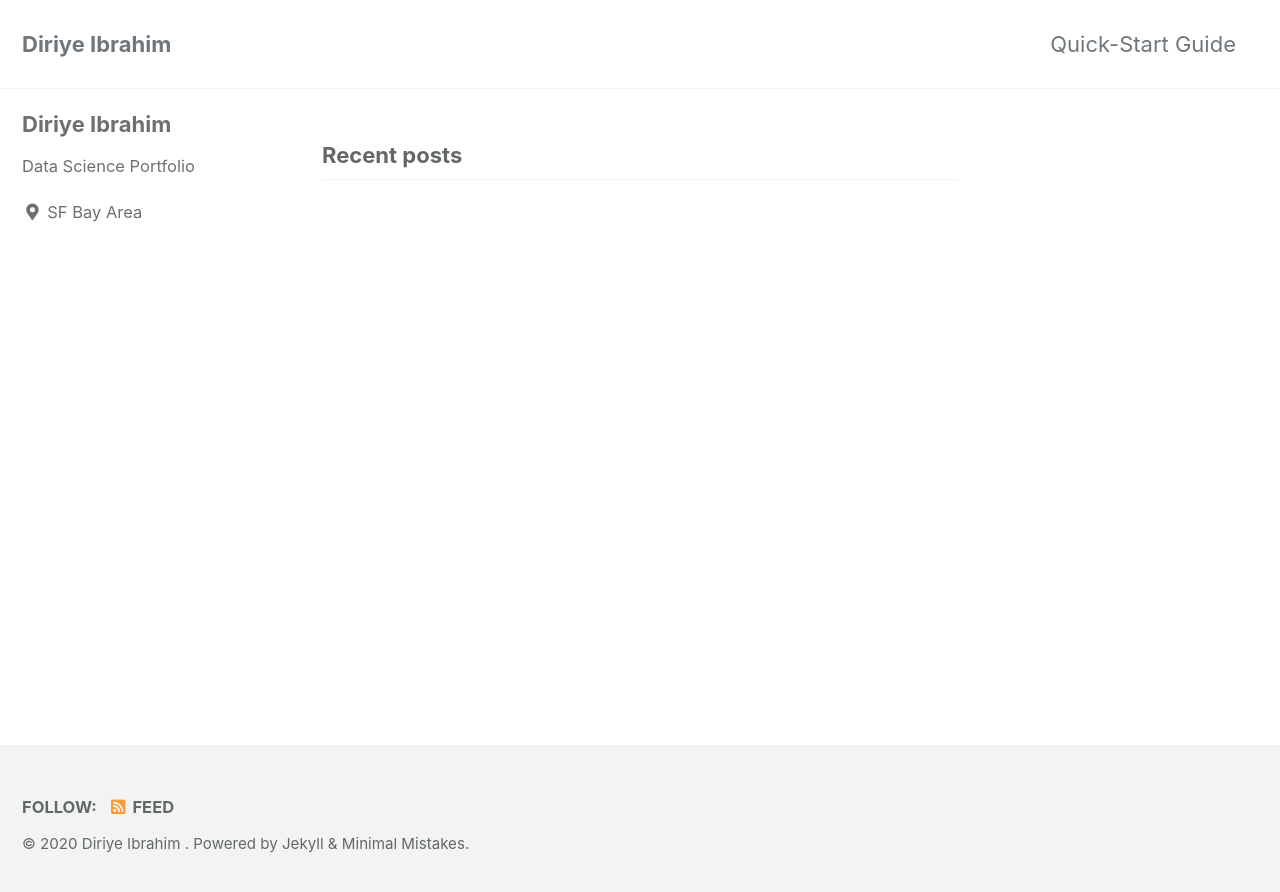
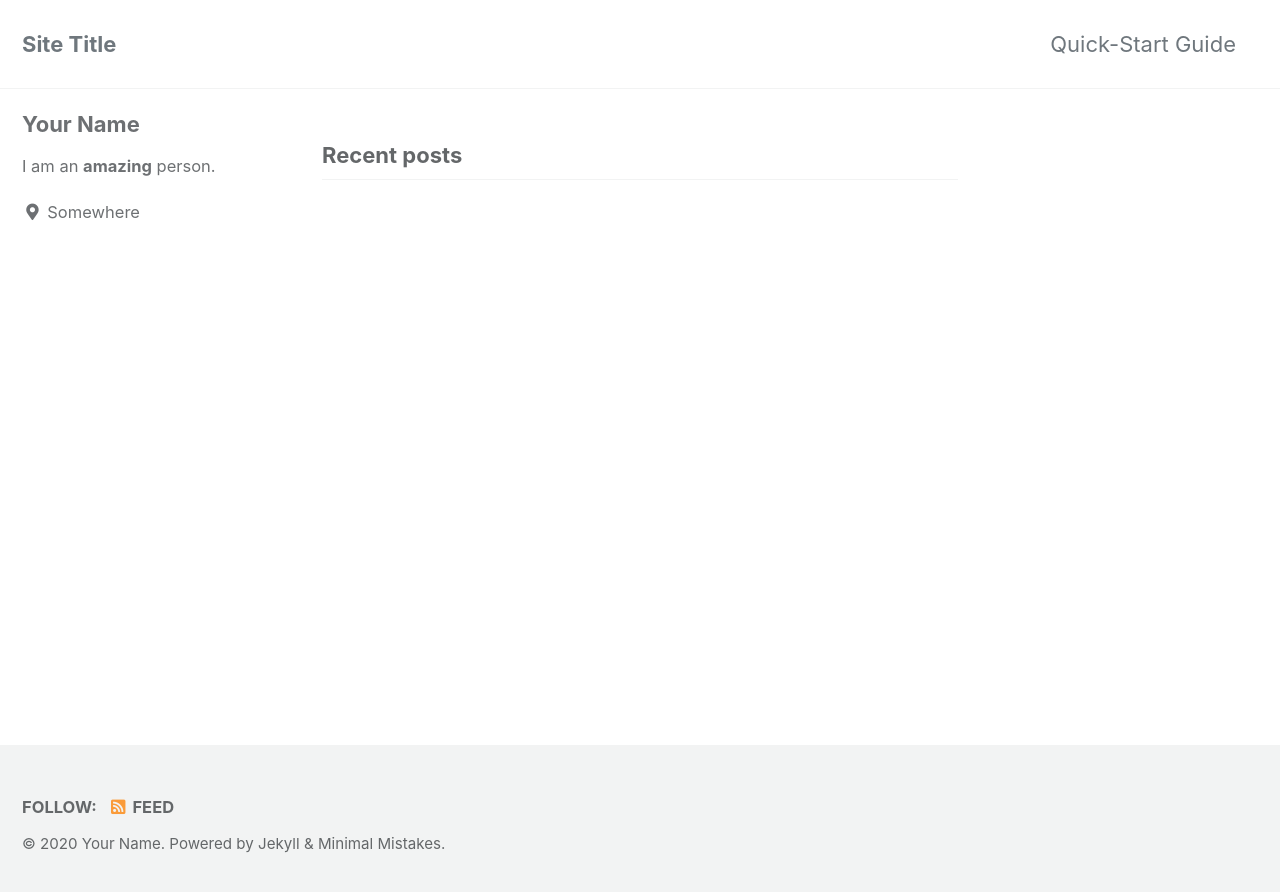
Before and after one commit to diriyeibrahim/diriyeibrahim.github.io, a Jekyll site: the page built from index.html, in a window 1280 px wide. Shown: the top 892 px of the page. Built offline with Jekyll 4.4.1, drawn with Linux system fonts in a browser that asks for light colours; cached includes are drawn as plain includes; the list of posts is cut into pages by our own code.

Commit message:
new github

```diff
--- a/_config.yml
+++ b/_config.yml
@@ -16,11 +16,11 @@ minimal_mistakes_skin    : "default" # "air", "aqua", "contrast", "dark", "dirt"
 
 # Site Settings
 locale                   : "en-US"
-title                    : "Diriye Ibrahim"
+title                    : "Site Title"
 title_separator          : "-"
 subtitle                 : # site tagline that appears below site title in masthead
-name                     : "Diriye Ibrahim  "
-description              : "Data Science Portfolio"
+name                     : "Your Name"
+description              : "An amazing website."
 url                      : # the base hostname & protocol for your site e.g. "https://mmistakes.github.io"
 baseurl                  : # the subpath of your site, e.g. "/blog"
 repository               : # GitHub username/repo-name e.g. "mmistakes/minimal-mistakes"
@@ -93,10 +93,10 @@ analytics:
 
 # Site Author
 author:
-  name             : "Diriye Ibrahim"
+  name             : "Your Name"
   avatar           : # path of avatar image, e.g. "/assets/images/bio-photo.jpg"
-  bio              : "Data Science Portfolio"
-  location         : "SF Bay Area"
+  bio              : "I am an **amazing** person."
+  location         : "Somewhere"
   email            :
   links:
     - label: "Email"
@@ -113,13 +113,10 @@ author:
       # url: "https://facebook.com/"
     - label: "GitHub"
       icon: "fab fa-fw fa-github"
-      # url: "https://diriyeibrahim.github.io/"
+      # url: "https://github.com/"
     - label: "Instagram"
       icon: "fab fa-fw fa-instagram"
       # url: "https://instagram.com/"
-    - label: "LinkedIn"
-      icon: "fab fa-fw fa-linkedin"
-      # url: "https://linkedin.com/diriyeibrahim"
 
 # Site Footer
 footer:
```
Also changed, not shown: 1 other file.
